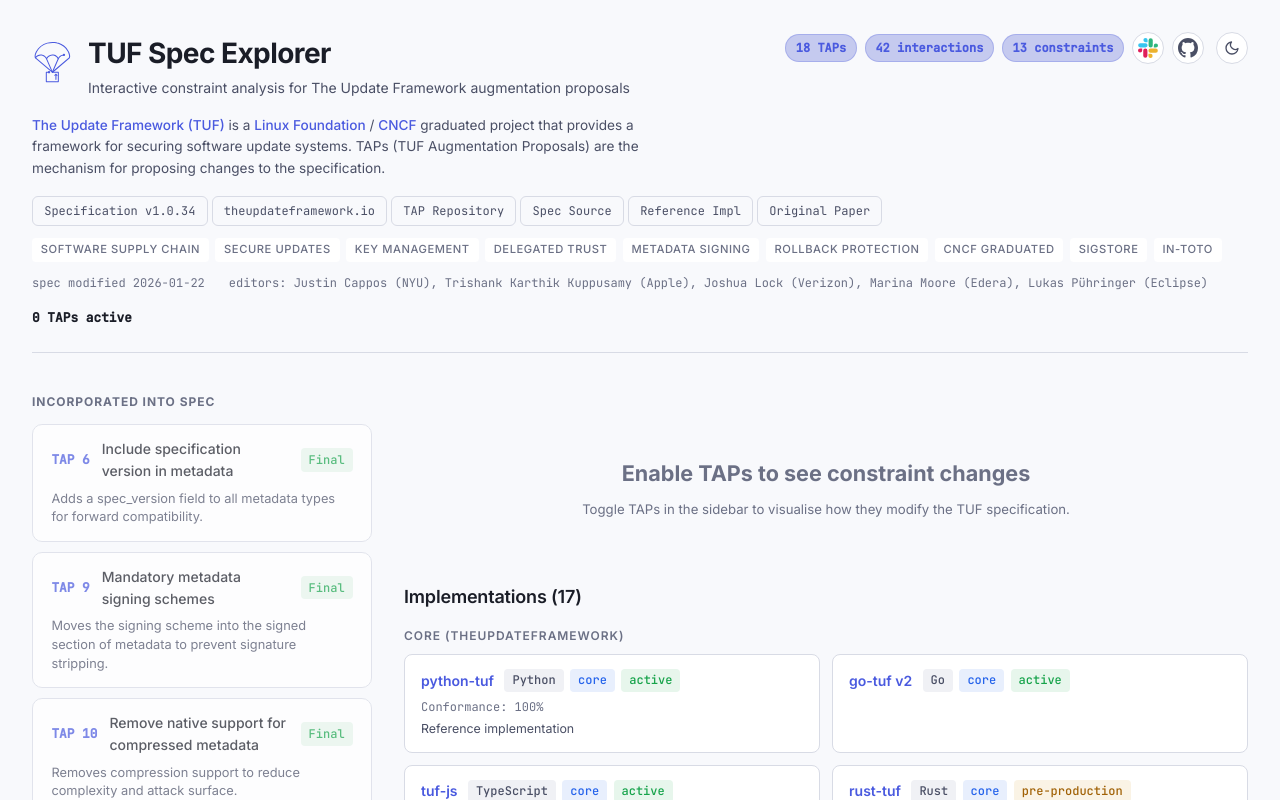
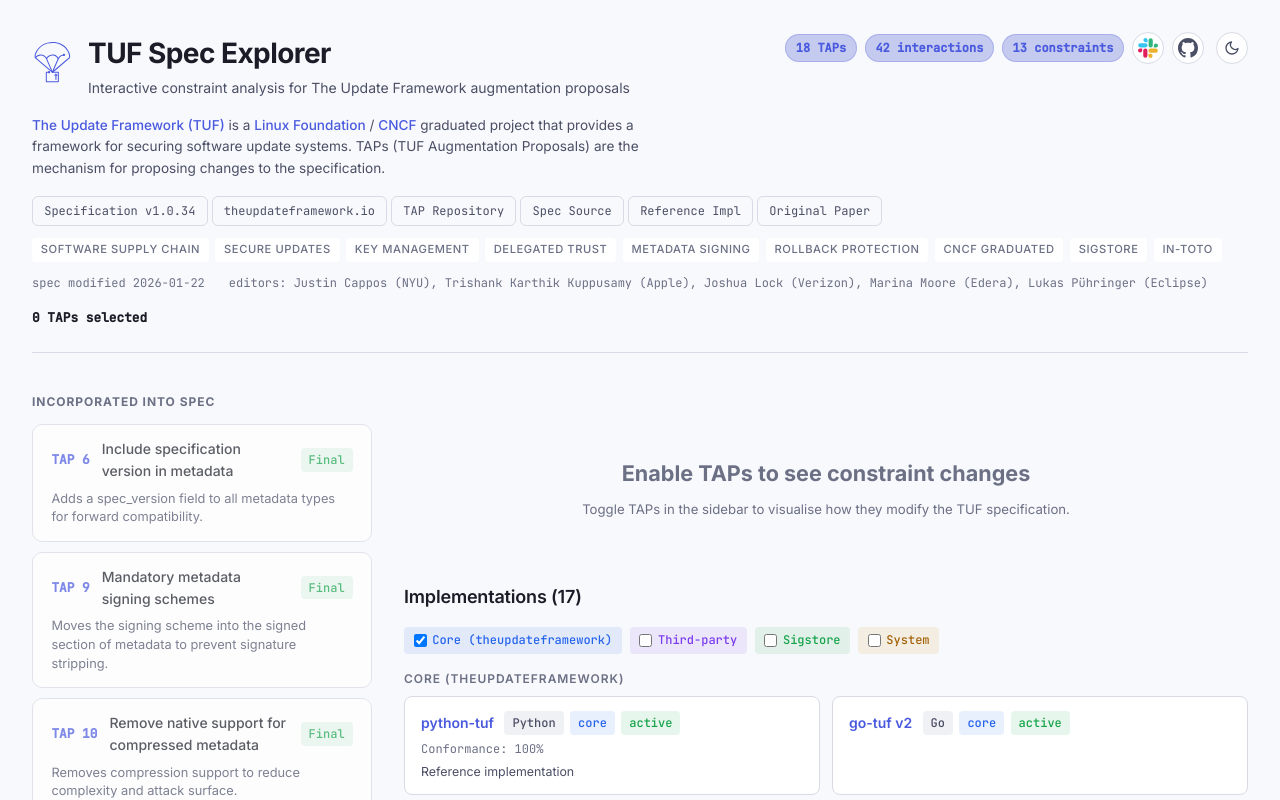
Before and after one commit to kipz/tuf-spec-explorer, a React (Vite) app: page / in a window 1280 px wide. Shown: the top 800 px of the page. Built offline with nearby package versions, Linux system fonts and the light colour scheme.

Commit message:
Add tier filter checkboxes to implementations section
Adds toggle checkboxes for each implementation tier (core, third-party,
sigstore, system) with only core selected by default. Also makes
dependency warning buttons clickable to enable missing TAPs.

```diff
--- a/src/App.tsx
+++ b/src/App.tsx
@@ -344,6 +344,7 @@
 export function App() {
   const [theme, setTheme] = useState<'light' | 'dark'>('light')
   const [activeTaps, setActiveTaps] = useState<Set<number>>(new Set())
+  const [visibleTiers, setVisibleTiers] = useState<Set<ImplementationTier>>(new Set(['core']))
 
   useEffect(() => {
     document.documentElement.setAttribute('data-theme', theme)
@@ -505,7 +506,7 @@
         </div>
 
         <div className="header-active-bar">
-          <span>{activeTaps.size} TAP{activeTaps.size !== 1 ? 's' : ''} active</span>
+          <span>{activeTaps.size} TAP{activeTaps.size !== 1 ? 's' : ''} selected</span>
           {activeTaps.size > 0 && (
             <button className="clear-btn" onClick={() => setActiveTaps(new Set())}>clear all</button>
           )}
@@ -531,12 +532,22 @@
         </aside>
 
         <main className="main">
-          {depWarnings.map((w, i) => (
-            <div key={i} className="dep-warning">
-              <WarnIcon />
-              TAP {w.tap} depends on TAP {w.missingDep} which is not enabled. Enable TAP {w.missingDep} for full effect.
-            </div>
-          ))}
+          {depWarnings.map((w, i) => {
+            const isToggleable = data.taps.some(t => t.tap === w.missingDep)
+            return (
+              <div key={i} className="dep-warning">
+                <WarnIcon />
+                TAP {w.tap} depends on TAP {w.missingDep} which is not enabled.
+                {isToggleable ? (
+                  <button className="enable-dep-btn" onClick={() => toggleTap(w.missingDep)}>
+                    Enable TAP {w.missingDep}
+                  </button>
+                ) : (
+                  <> Enable TAP {w.missingDep} for full effect.</>
+                )}
+              </div>
+            )
+          })}
 
           {activeTaps.size === 0 ? (
             <div className="empty-state">
@@ -580,7 +591,27 @@
 
           <div className="section">
             <h2>Implementations ({data.implementations?.length ?? 0})</h2>
+            <div className="impl-tier-filters">
+              {tierOrder.map(tier => (
+                <label key={tier} className={`impl-tier-filter badge-tier-${tier}`}>
+                  <input
+                    type="checkbox"
+                    checked={visibleTiers.has(tier)}
+                    onChange={() => {
+                      setVisibleTiers(prev => {
+                        const next = new Set(prev)
+                        if (next.has(tier)) next.delete(tier)
+                        else next.add(tier)
+                        return next
+                      })
+                    }}
+                  />
+                  {tierLabels[tier]}
+                </label>
+              ))}
+            </div>
             {tierOrder.map(tier => {
+              if (!visibleTiers.has(tier)) return null
               const tierImpls = implCoverage.filter(c => c.impl.tier === tier)
               if (tierImpls.length === 0) return null
               const sorted = activeTaps.size > 0
--- a/src/styles.css
+++ b/src/styles.css
@@ -597,6 +597,23 @@
   gap: 0.5rem;
 }
 
+.enable-dep-btn {
+  background: var(--amber);
+  color: #000;
+  border: none;
+  border-radius: 4px;
+  padding: 0.2rem 0.6rem;
+  font-size: 0.775rem;
+  font-weight: 600;
+  cursor: pointer;
+  margin-left: 0.25rem;
+  white-space: nowrap;
+}
+
+.enable-dep-btn:hover {
+  opacity: 0.85;
+}
+
 .empty-state {
   text-align: center;
   padding: 4rem 2rem;
@@ -763,6 +780,32 @@
   flex-shrink: 0;
 }
 
+/* Implementation tier filters */
+.impl-tier-filters {
+  display: flex;
+  gap: 0.5rem;
+  flex-wrap: wrap;
+  margin-bottom: 1rem;
+}
+
+.impl-tier-filter {
+  display: inline-flex;
+  align-items: center;
+  gap: 0.35rem;
+  font-family: 'JetBrains Mono', monospace;
+  font-size: 0.75rem;
+  font-weight: 500;
+  padding: 0.25rem 0.6rem;
+  border-radius: 4px;
+  cursor: pointer;
+  user-select: none;
+}
+
+.impl-tier-filter input[type="checkbox"] {
+  margin: 0;
+  cursor: pointer;
+}
+
 /* Implementation cards */
 .impl-grid {
   display: grid;
```
